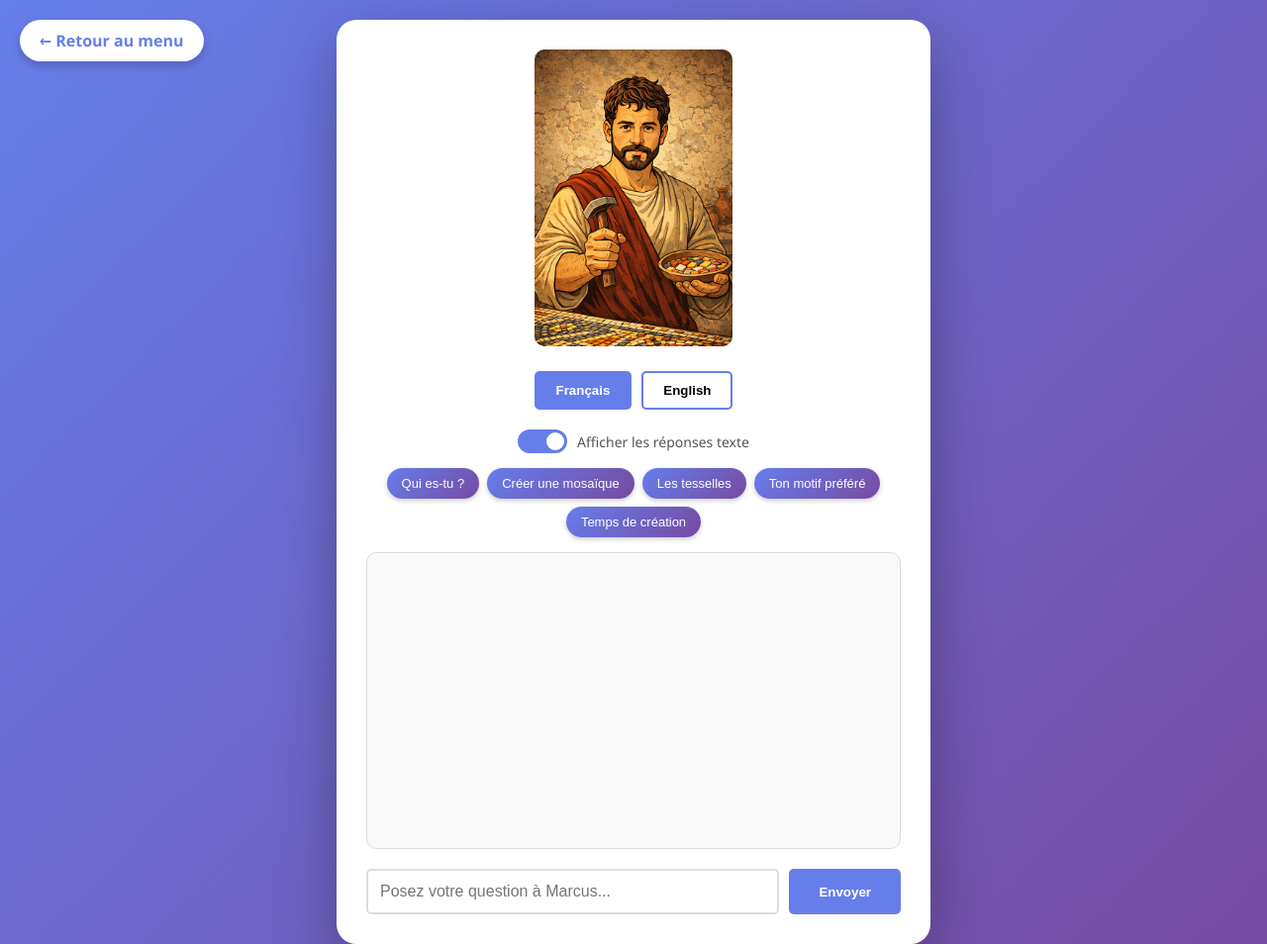
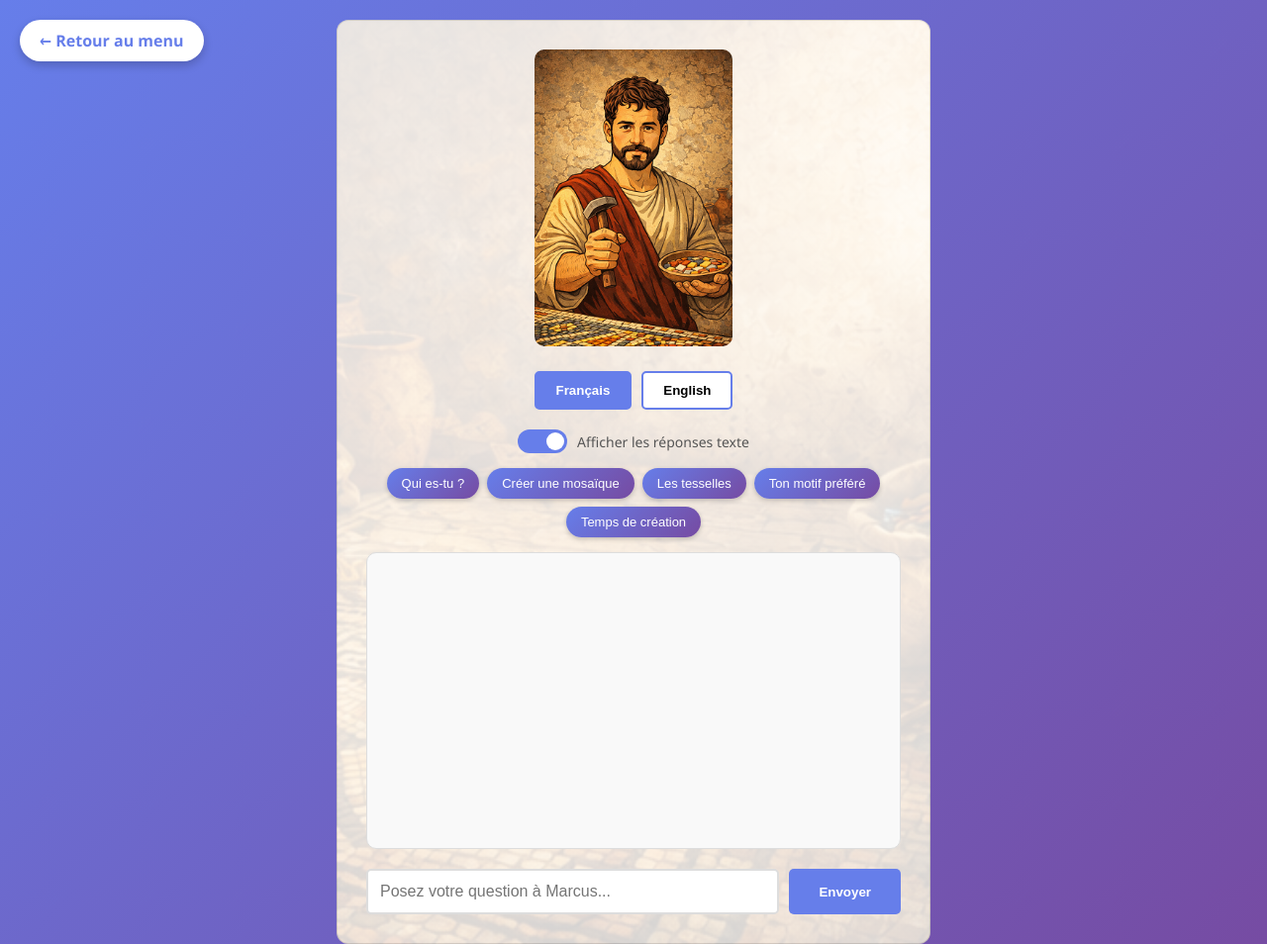
Before and after one commit to jeromemandagout-art/cesar-avatar, a website: page public/personnages/mosaiste/index.html in a window 1280 px wide. Shown: the top 954 px of the page at 99% size. Drawn offline with Linux system fonts and the light colour scheme.

Commit message:
Test: update image from new computer

```diff
--- a/public/personnages/mosaiste/index.html
+++ b/public/personnages/mosaiste/index.html
@@ -6,7 +6,7 @@
     <title>Marcus Tessellarius - Rencontres Antiques</title>
     <link rel="stylesheet" href="../../styles.css">
 </head>
-<body>
+<body data-personnage="mosaiste">
     <a href="../../" class="back-button">← Retour au menu</a>
 
     <div class="container">
--- a/public/styles.css
+++ b/public/styles.css
@@ -258,3 +258,16 @@ input:checked + .toggle-slider:before {
         max-width: 150px;
     }
 }
+
+body[data-personnage="mosaiste"] .container{
+  background:
+    linear-gradient(
+      rgba(255,255,255,0.88),
+      rgba(255,255,255,0.82)
+    ),
+    url("./personnages/mosaiste/fond.png") center / cover no-repeat;
+
+  border-radius: 12px;
+  box-shadow:
+    inset 0 0 0 1px rgba(0,0,0,0.12);
+}
```
